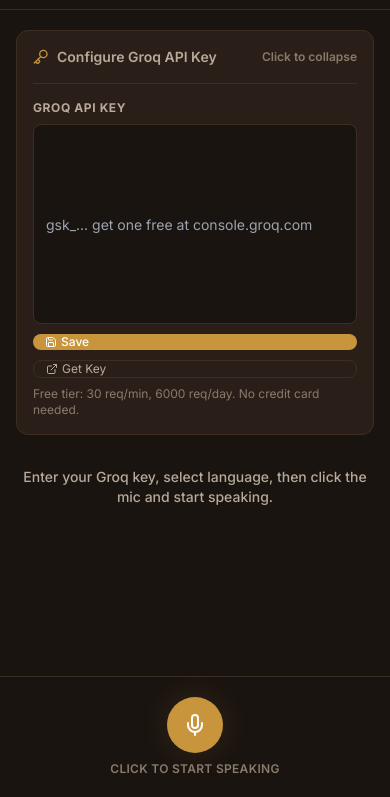
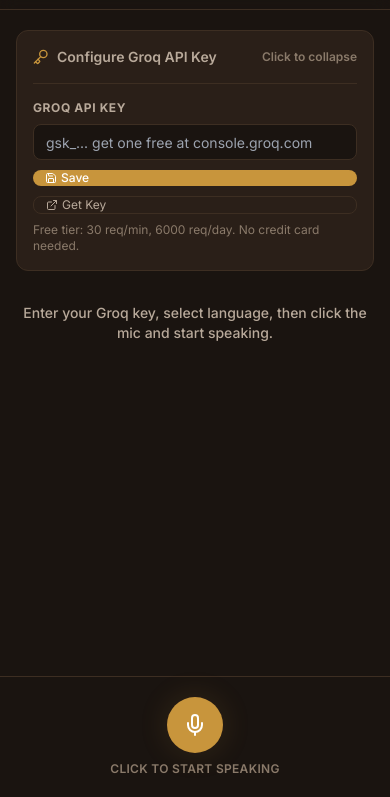
Before and after one commit to ucfzem/VoiceForge, a plain HTML site: page index.html in a window 390 px wide. Shown: the part 47-844 px from the top of the page. Drawn offline with nearby package versions, Linux system fonts and the light colour scheme.

Commit message:
Fix flex-basis flipping to height in column layout

```diff
--- a/index.html
+++ b/index.html
@@ -97,6 +97,7 @@
         }
         @media (max-width: 480px) {
             .groq-key-row { flex-direction: column; }
+            .groq-key-row input { flex: none; }
             .groq-key-row input,
             .groq-key-row button,
             .groq-key-row a { width: 100%; }
```
